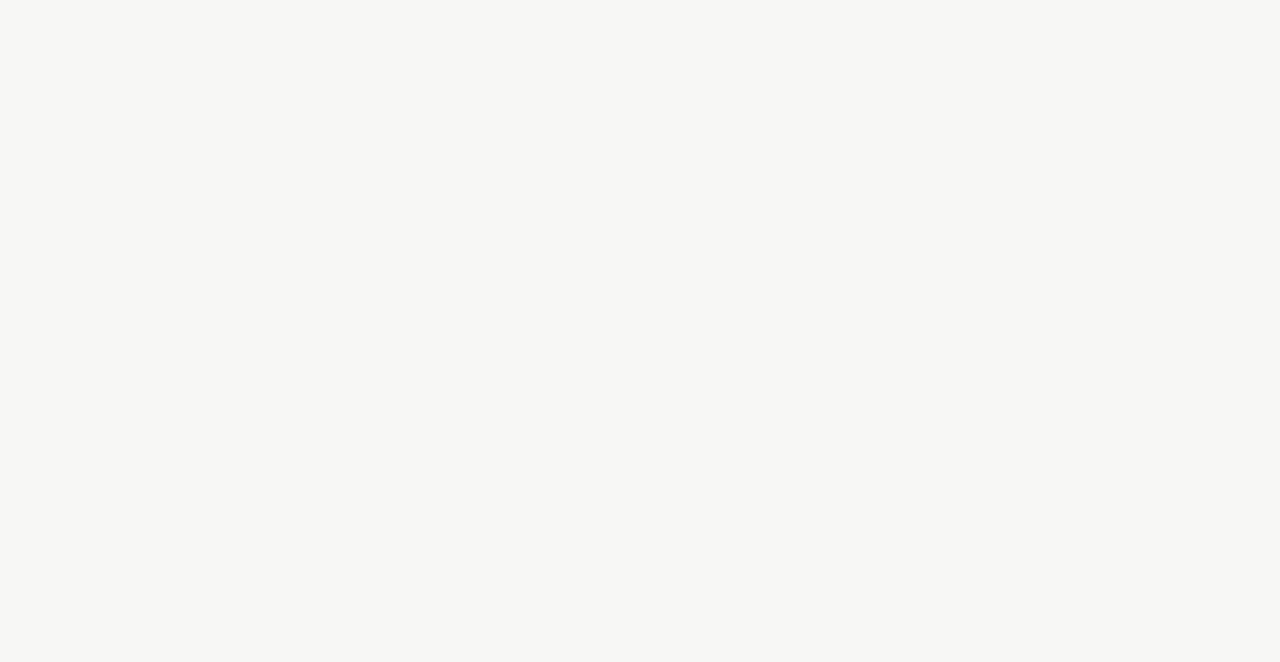
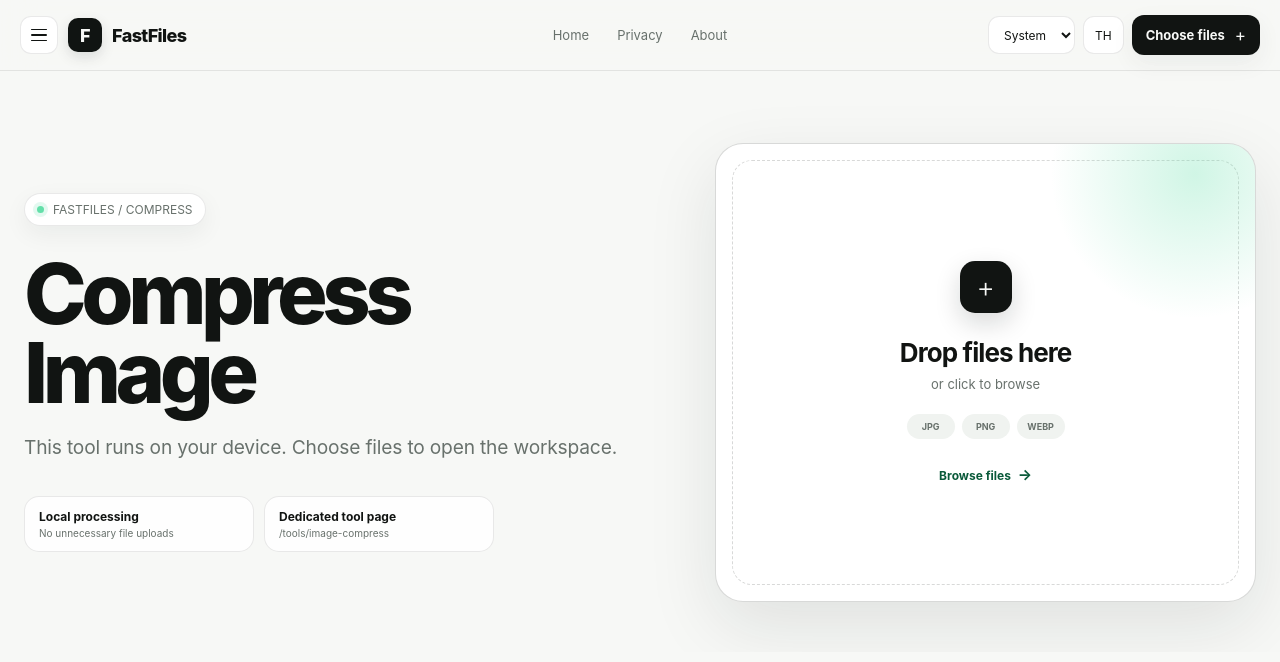
Before and after one commit to kzabCde/FastFiles, a Next.js app: page /tools/image-compress in a window 1280 px wide. Before the commit this address had no page. Shown: the top 662 px of the page. Built offline with nearby package versions, Linux system fonts and the light colour scheme.

Commit message:
fix: preserve legacy image routes without advertising them

```diff
--- a/app/tools/[toolId]/page.tsx
+++ b/app/tools/[toolId]/page.tsx
@@ -1,14 +1,14 @@
 import { notFound } from "next/navigation";
 import StandaloneToolPage from "@/components/StandaloneToolPage";
-import { TOOLS } from "@/lib/tools";
+import { ALL_TOOLS } from "@/lib/tools";
 
 export function generateStaticParams() {
-  return TOOLS.map((tool) => ({ toolId: tool.id }));
+  return ALL_TOOLS.map((tool) => ({ toolId: tool.id }));
 }
 
 export default async function ToolPage({ params }: { params: Promise<{ toolId: string }> }) {
   const { toolId } = await params;
-  const tool = TOOLS.find((item) => item.id === toolId);
+  const tool = ALL_TOOLS.find((item) => item.id === toolId);
   if (!tool) notFound();
   return <StandaloneToolPage tool={tool} />;
 }
```
